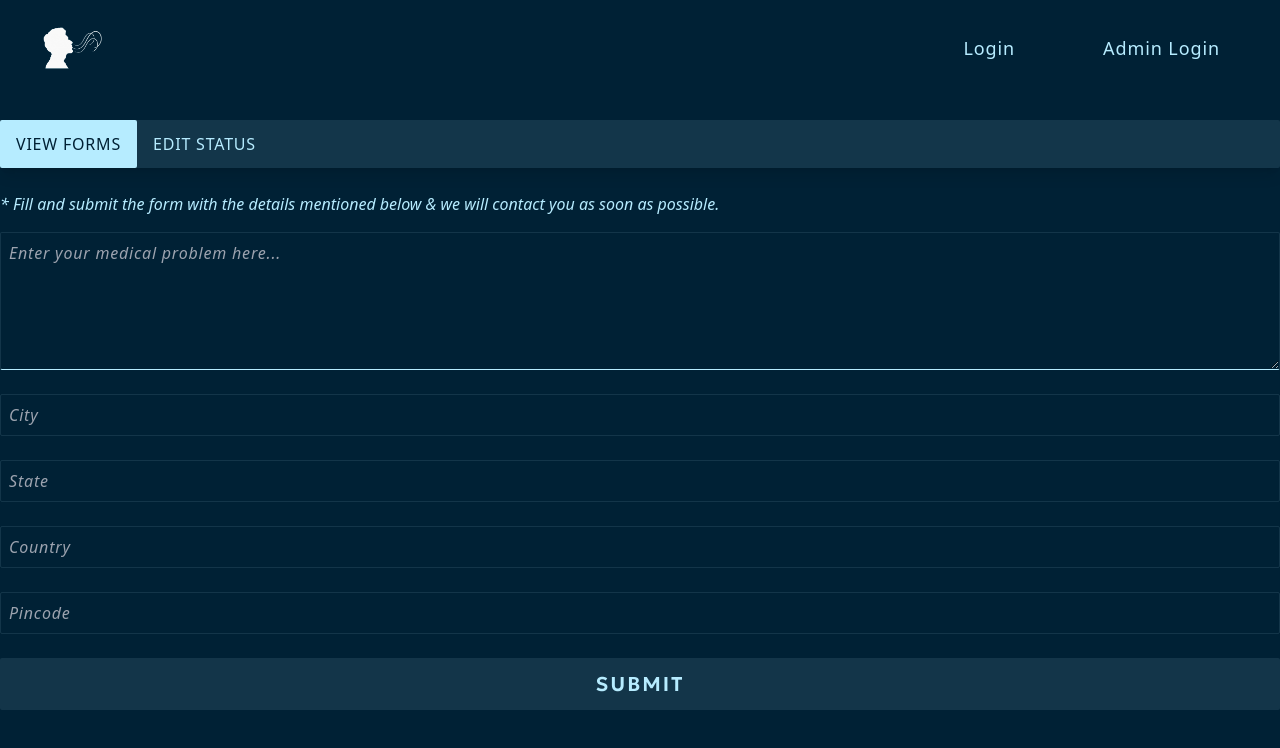
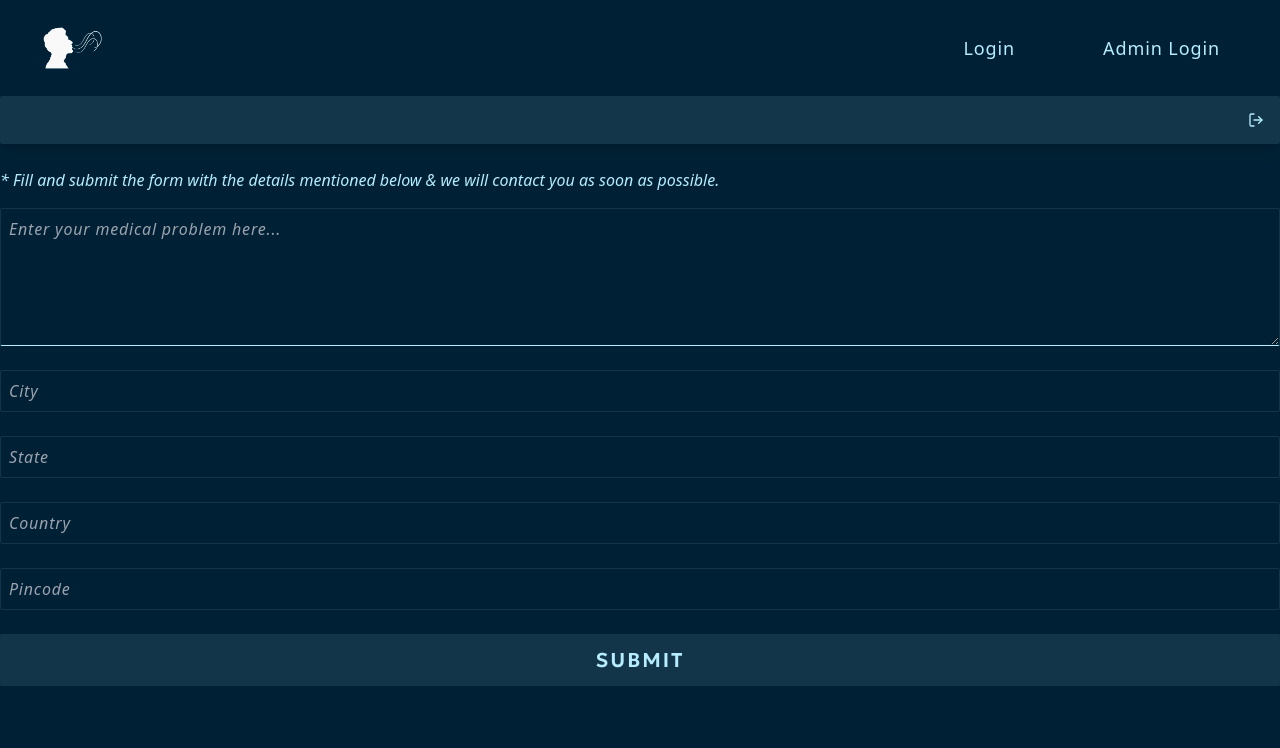
Before and after one commit to Kunwar-Aditya-Codes/dental-diaries, a React (Vite) app in the folder client/: page /dashboard/users/new in a window 1280 px wide. Shown: the top 748 px of the page. Built offline with nearby package versions, Linux system fonts and the light colour scheme.

Commit message:
updated: UI

```diff
--- a/client/src/app/slices/authSlice.ts
+++ b/client/src/app/slices/authSlice.ts
@@ -14,7 +14,6 @@ const authSlice = createSlice({
   reducers: {
     setToken: (state, action: PayloadAction<AuthState>) => {
       const { accessToken } = action.payload;
-      console.log("accessToken", accessToken);
       state.accessToken = accessToken;
     },
 
--- a/client/src/components/DashboardLayout.tsx
+++ b/client/src/components/DashboardLayout.tsx
@@ -1,7 +1,10 @@
 import { FC, useState } from "react";
 import { dashboardOptions } from "../lib/dashboardOptions";
-import { Link, Outlet } from "react-router-dom";
+import { Link, Outlet, useNavigate } from "react-router-dom";
 import useAuth from "../hooks/useAuth";
+import { useDispatch } from "react-redux";
+import { removeToken } from "../app/slices/authSlice";
+import { FiLogOut } from "react-icons/fi";
 
 interface DashboardLayoutProps {}
 
@@ -9,18 +12,29 @@ const DashboardLayout: FC<DashboardLayoutProps> = ({}) => {
   const userOptions = dashboardOptions.users;
   const adminOptions = dashboardOptions.admin;
 
+  const dispatch = useDispatch();
+  const navigate = useNavigate();
+
+  const handleLogout = () => {
+    dispatch(removeToken());
+    navigate("/login");
+  };
+
   const { role } = useAuth();
 
-  console.log(role);
-
   const [activeTab, setActiveTab] = useState(
-    role === "user" ? userOptions[0].path : adminOptions[0].path
+    role === "user"
+      ? userOptions[0].path
+      : role === "admin"
+      ? adminOptions[0].path
+      : null
   );
 
   return (
-    <div className="mt-6 flex flex-col space-y-6">
+    <div className=" flex flex-grow flex-col space-y-6 ">
       <nav className="rounded-sm bg-secondary/10 shadow-lg">
-        <ul className="flex h-[3rem] items-center uppercase tracking-wider">
+        <ul className="flex h-[3rem] items-center justify-between uppercase tracking-wider">
+          <ul className="flex h-full items-center uppercase tracking-wider">
             {role === "user" ? (
               <>
                 {userOptions.map((option) => (
@@ -39,7 +53,7 @@ const DashboardLayout: FC<DashboardLayoutProps> = ({}) => {
                   </Link>
                 ))}
               </>
-          ) : (
+            ) : role === "admin" ? (
               <>
                 {adminOptions.map((option) => (
                   <Link
@@ -57,7 +71,18 @@ const DashboardLayout: FC<DashboardLayoutProps> = ({}) => {
                   </Link>
                 ))}
               </>
-          )}
+            ) : null}
+          </ul>
+
+          <li className="h-full ">
+            <button
+              onClick={handleLogout}
+              className={`
+            flex h-full  items-center justify-center rounded-sm px-4 text-secondary transition-all duration-200 ease-in-out hover:scale-105 hover:bg-secondary hover:text-primary`}
+            >
+              <FiLogOut />
+            </button>
+          </li>
         </ul>
       </nav>
       <Outlet />
--- a/client/src/components/Navbar.tsx
+++ b/client/src/components/Navbar.tsx
@@ -1,41 +1,28 @@
 import { FC } from "react";
 import Logo from "/logo.png";
 import { Link, useNavigate } from "react-router-dom";
-import { FiLogOut } from "react-icons/fi";
+
 import useAuth from "../hooks/useAuth";
-import { removeToken } from "../app/slices/authSlice";
-import { useDispatch } from "react-redux";
 
 interface NavbarProps {}
 
 const Navbar: FC<NavbarProps> = ({}) => {
   const { id } = useAuth();
 
-  const dispatch = useDispatch();
-  const navigate = useNavigate();
-
-  const handleLogout = () => {
-    dispatch(removeToken());
-    navigate("/login");
-  };
-
   return (
     <header className="w-full max-w-[85rem] px-10 py-4">
       <nav className="flex flex-col items-center justify-between space-y-4 md:flex-row md:space-y-0">
-        <div className="flex items-center justify-center">
+        <div
+          className={`${id && "w-full"}
+         flex  items-center justify-center`}
+        >
           <Link to="/">
             <img src={Logo} alt="logo" className="h-[4rem] w-[4rem]" />
           </Link>
         </div>
         <div className="text-secondary">
           <ul className="flex items-center font-light sm:space-x-8 md:space-x-12">
-            {id ? (
-              <button onClick={handleLogout}>
-                <li className="flex items-center rounded-sm px-5 py-2 tracking-wider ring-offset-2 ring-offset-primary transition ease-out hover:bg-secondary/10 active:ring-2 active:ring-secondary md:text-lg">
-                  Logout <FiLogOut className="ml-3 inline-block" />
-                </li>
-              </button>
-            ) : (
+            {!id && (
               <>
                 <Link to="/login">
                   <li className="rounded-sm px-5 py-2 tracking-wider ring-offset-2 ring-offset-primary transition ease-out hover:bg-secondary/10 active:ring-2 active:ring-secondary md:text-lg">
--- a/client/src/pages/Users/Dashboard.tsx
+++ b/client/src/pages/Users/Dashboard.tsx
@@ -1,6 +1,7 @@
 import { useQuery } from "@tanstack/react-query";
 import { getProfile } from "../../lib/axios/userApi";
 import useAxiosInstance from "../../hooks/useAxiosInstance";
+import { AiOutlineLoading3Quarters } from "react-icons/ai";
 
 interface DashboardProps {}
 
@@ -12,17 +13,23 @@ const Dashboard = ({}) => {
     queryFn: () => getProfile(axiosInstance),
   });
 
-  if (isLoading) {
-    console.log("Loading...");
+  let user;
+
+  if (data !== undefined) {
+    user = data.data.user.firstName + " " + data.data.user.lastName;
   }
 
-  if (isError) {
-    console.log(error);
-  }
-
-  console.log(data);
-
-  return <div>Dashboard</div>;
+  return (
+    <div className="flex h-full items-center justify-center ">
+      {isLoading ? (
+        <AiOutlineLoading3Quarters className="animate-spin text-6xl text-secondary" />
+      ) : (
+        <h1 className="text-center font-custom text-2xl tracking-wider text-secondary drop-shadow-[3px_5px_50px_rgba(182,236,255,1)] md:text-4xl lg:text-6xl">
+          Welcome Back, {user}
+        </h1>
+      )}
+    </div>
+  );
 };
 
 export default Dashboard;
--- a/client/src/pages/Users/NewForm.tsx
+++ b/client/src/pages/Users/NewForm.tsx
@@ -20,9 +20,6 @@ const NewForm: FC<NewFormProps> = ({}) => {
     country: "",
     pincode: "",
   });
-
-  const auth = useAuth();
-  console.log(auth?.role);
 
   const handleChange = (
     e:
```
Lines whose indentation alone changed are shown as unchanged.
